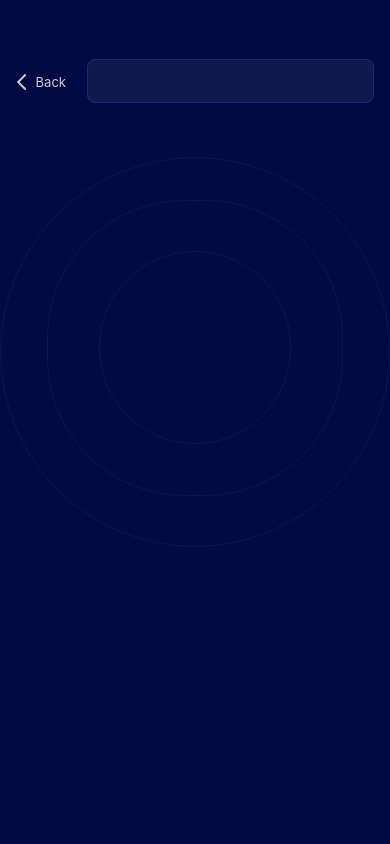
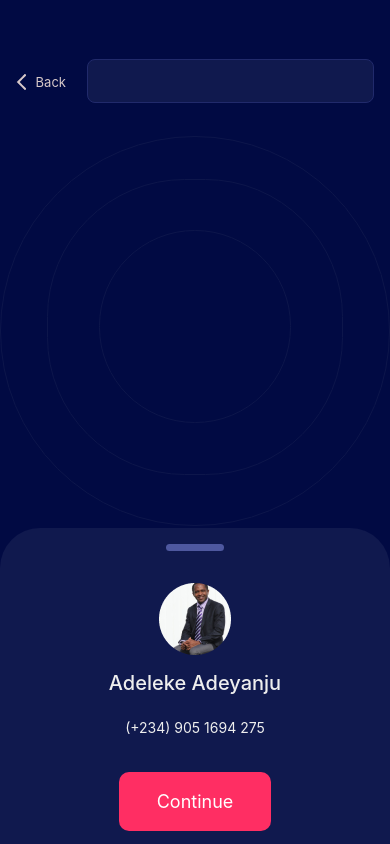
Before and after one commit to sumanthsumu1418/Cutshort, a React Native app: screen /RequestMoney in a window 390 px wide. Built offline with nearby package versions, Linux system fonts and the light colour scheme.

Commit message:
Reqest money footer has been added

```diff
--- a/src/common/assets/images/index.js
+++ b/src/common/assets/images/index.js
@@ -16,4 +16,5 @@ export const images = {
   closeIcon: require('./close.svg'),
   shareIcon: require('./share.svg'),
   shoe: require('./Transparent_shoe.png'),
+  senderProfImg: require('./senderProfImage.png'),
 };
--- a/src/features/requestMoney/RequestMoney.tsx
+++ b/src/features/requestMoney/RequestMoney.tsx
@@ -12,6 +12,8 @@ import {Colors} from '../../Theme/Variables';
 import GoBack from '../../components/GoBack';
 import CircularContainer from '../../common/components/CircularContainer';
 import Input from '../../common/components/Input';
+import RectangleContainer from '../../common/components/RectangleContainer';
+import FastImage from 'react-native-fast-image';
 
 const width = layoutUtil.width;
 const height = layoutUtil.height;
@@ -98,15 +100,60 @@ const RequestMoney = ({navigation}: Props) => {
 
   return (
     <View style={styles.homeContainer}>
+      <View style={{flex: 0.625}}>
+        <View
+          style={{
+            marginTop: height * 0.05,
+            marginBottom: height * 0.025,
+            marginHorizontal: width * 0.04,
+          }}>
+          <HeaderView />
+        </View>
+        <View style={{alignItems: 'center'}}>
+          <CircularContainerView />
+        </View>
+      </View>
+      {/* <Space.V s={12} /> */}
       <View
         style={{
-          marginVertical: height * 0.05,
-          marginHorizontal: width * 0.04,
+          ...styles.tranactionViewContainer,
+          flex: 0.375,
+          alignItems: 'center',
         }}>
-        <HeaderView />
-      </View>
-      <View style={{alignItems: 'center'}}>
-        <CircularContainerView />
+        <Space.V s={8} />
+        <View style={{alignSelf: 'center'}}>
+          <RectangleContainer
+            rectContainerStyle={{
+              ...styles.rectangleContainerStyle,
+              height: 7,
+              borderRadius: 4,
+            }}
+          />
+        </View>
+        <Space.V s={16} />
+        <Image source={images.senderProfImg} />
+        <Space.V s={8} />
+        <Text style={{...styles.sendMoneyTextStule, fontSize: 20}}>
+          Adeleke Adeyanju
+        </Text>
+        <Space.V s={12} />
+        <Text
+          style={{
+            ...styles.sendMoneyTextStule,
+            fontSize: 14,
+            fontWeight: '400',
+          }}>
+          (+234) 905 1694 275
+        </Text>
+        <Space.V s={18} />
+        <AppButton
+          onPress={undefined}
+          title={'Continue'}
+          backgroundColor={'#FF2E63'}
+          buttonContainer={{width: width * 0.392, height: height * 0.07}}
+          textStyle={styles.SendMoneyTextStyle}
+          borderStyle={undefined}
+        />
       </View>
     </View>
   );
```
Also changed, not shown: src/common/assets/images/senderProfImage.png (added).
